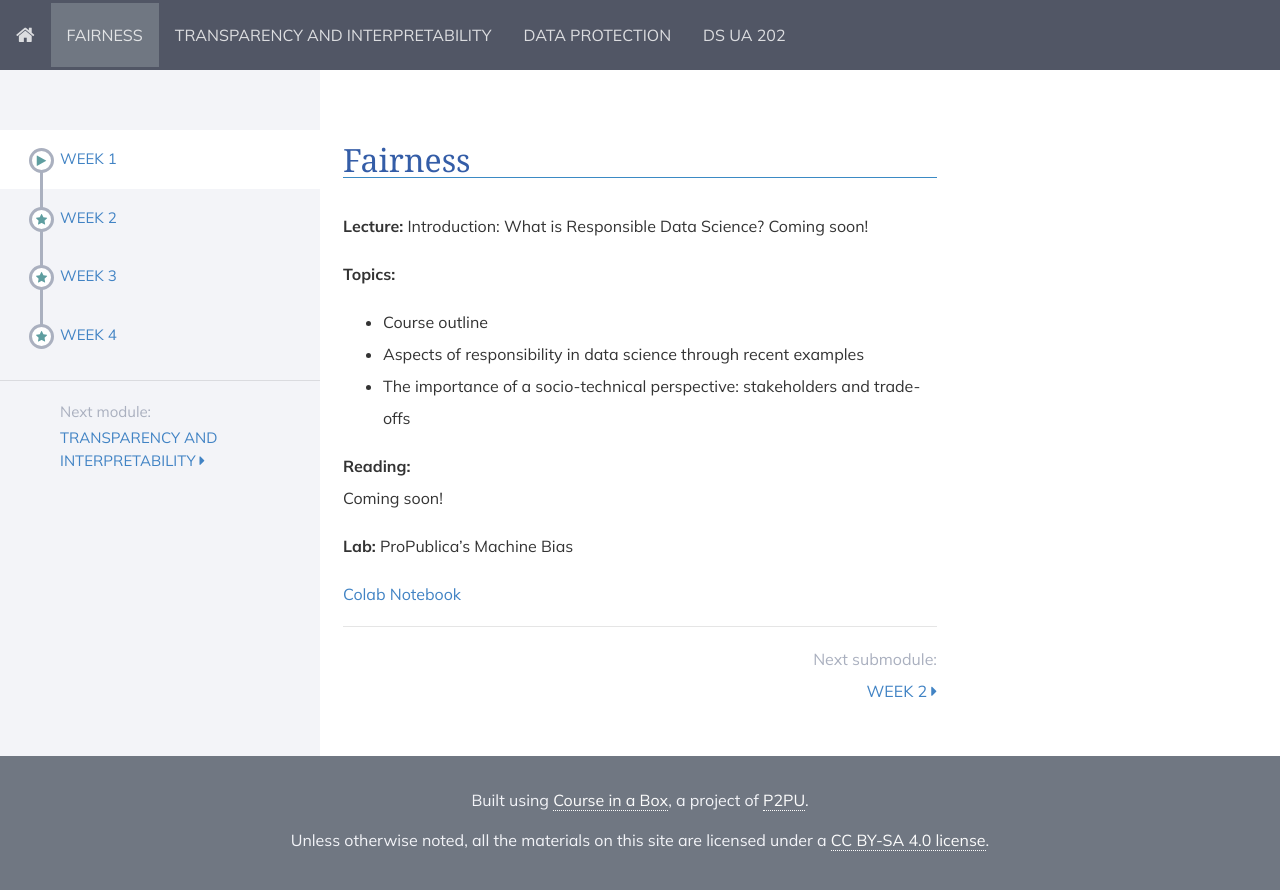
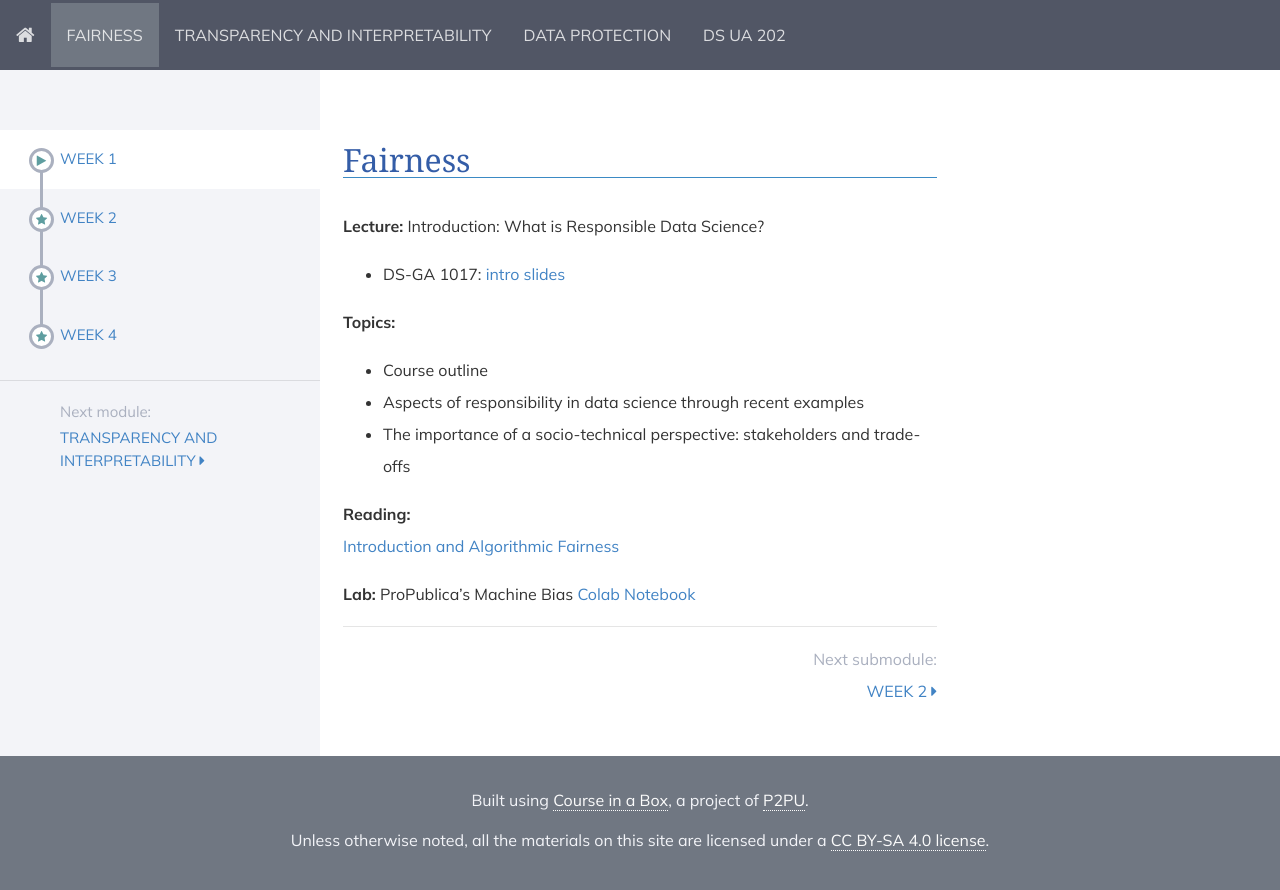
Before and after one commit to DataResponsibly/rds25, a Jekyll site: the page built from modules/fairness/_posts/2000-01-01-week1.md, in a window 1280 px wide. Shown: the top 890 px of the page. Built offline with Jekyll 4.4.1, drawn with Linux system fonts in a browser that asks for light colours; nearby versions of some CDN libraries.

Commit message:
Update 2000-01-01-week1.md

```diff
--- a/modules/fairness/_posts/2000-01-01-week1.md
+++ b/modules/fairness/_posts/2000-01-01-week1.md
@@ -5,9 +5,7 @@ title: Week 1
 ## Fairness
 
 **Lecture:** Introduction: What is Responsible Data Science?
-Coming soon!
-
-<!--- * DS-GA 1017: [intro slides](../../../assets/1_Intro_1017.pdf) * DS-UA 202: [intro slides](../../../assets/1_Intro_202-Spring2024.pdf) -->
+* DS-GA 1017: [intro slides](../../../assets/1_Intro_Spring_2025.pdf)
 
 **Topics:**
 
@@ -16,12 +14,7 @@ Coming soon!
 * The importance of a socio-technical perspective: stakeholders and trade-offs
 
 **Reading:**
-Coming soon!
-
-<!---
-[Introduction and Algorithmic Fairness](../../../assets/fairness_reader_2024.pdf)
--->
+[Introduction and Algorithmic Fairness](../../../assets/fairness_reader_2025.pdf)
 
 **Lab:** ProPublica's Machine Bias
-
 [Colab Notebook](https://drive.google.com/file/d/1RtVVABOOtccq0TOmWy3WeTCp2BVeCIyH/view?usp=sharing)
```
